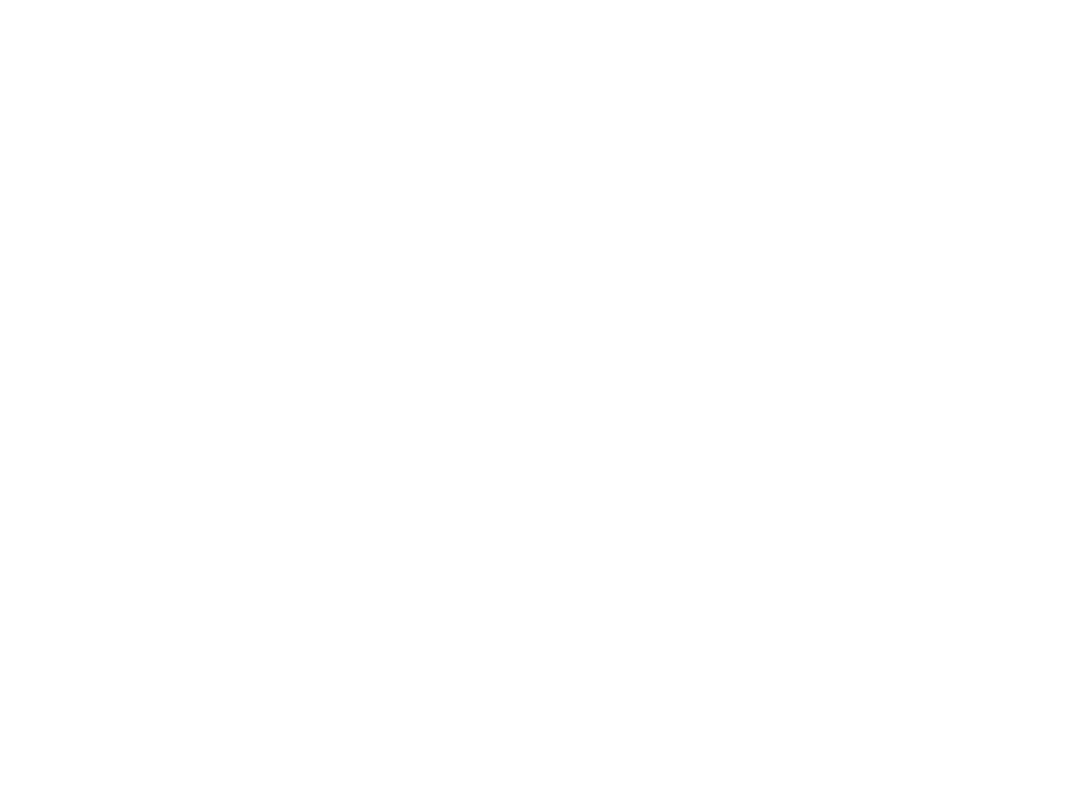
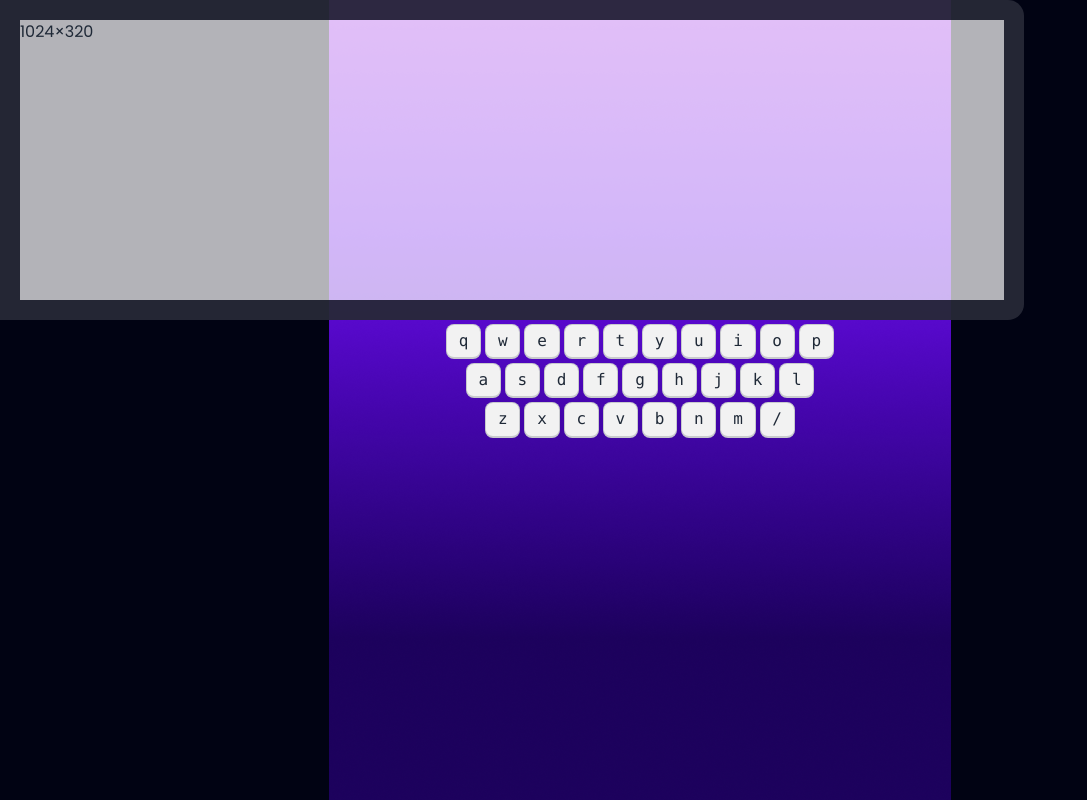
Before and after one commit to Dev-Imran94/alpha-clash-pro, a plain HTML site: page index.html in a window 1280 px wide. Shown: the whole page, without its empty margins (0-1087 px from the left). Drawn offline with nearby package versions, Linux system fonts and the light colour scheme.

Commit message:
screen and keyboard section added

```diff
--- a/index.html
+++ b/index.html
@@ -13,16 +13,72 @@
     <link rel="stylesheet" href="styles/styles.css">
 </head>
 
-<body>
-    <section class="home">
+<body class="min-h-screen bg-[#010313] bg-[url(images/background.png)] bg-no-repeat bg-center">
+    <main class="font-poppins">
+        <!-- home section -->
+        <section class="home min-h-screen hidden text-white flex border flex-col justify-center items-center">
+            <div class="flex flex-col items-center gap-10">
+                <h1 class="text-8xl font-anton uppercase">Alpha Clash Pro</h1>
+                <p>Unleash Your Keyboard Kung Fu: Press "Enter" to Play</p>
+                <button class="btn bg-white text-black">Play Now</button>
+            </div>
 
-    </section>
-    <section class="play-ground">
+        </section>
+        <!-- playground start  -->
+        <section class="play-ground">
+            <!-- playground container  -->
+            <div>
+                <!-- screen -->
+                <div
+                    class="artboard artboard-horizontal phone-6 border-[20px] rounded-r-2xl border-[#010313CC] bg-[#FFFFFFB3]">
+                    1024×320</div>
+                <!-- keyboard start -->
 
-    </section>
-    <section class="score">
+                <div class="keyboard">
+                    <div class="flex justify-center gap-1 my-1 w-full">
+                        <kbd class="kbd">q</kbd>
+                        <kbd class="kbd">w</kbd>
+                        <kbd class="kbd">e</kbd>
+                        <kbd class="kbd">r</kbd>
+                        <kbd class="kbd">t</kbd>
+                        <kbd class="kbd">y</kbd>
+                        <kbd class="kbd">u</kbd>
+                        <kbd class="kbd">i</kbd>
+                        <kbd class="kbd">o</kbd>
+                        <kbd class="kbd">p</kbd>
+                    </div>
+                    <div class="flex justify-center gap-1 my-1 w-full">
+                        <kbd class="kbd">a</kbd>
+                        <kbd class="kbd">s</kbd>
+                        <kbd class="kbd">d</kbd>
+                        <kbd class="kbd">f</kbd>
+                        <kbd class="kbd">g</kbd>
+                        <kbd class="kbd">h</kbd>
+                        <kbd class="kbd">j</kbd>
+                        <kbd class="kbd">k</kbd>
+                        <kbd class="kbd">l</kbd>
+                    </div>
+                    <div class="flex justify-center gap-1 my-1 w-full">
+                        <kbd class="kbd">z</kbd>
+                        <kbd class="kbd">x</kbd>
+                        <kbd class="kbd">c</kbd>
+                        <kbd class="kbd">v</kbd>
+                        <kbd class="kbd">b</kbd>
+                        <kbd class="kbd">n</kbd>
+                        <kbd class="kbd">m</kbd>
+                        <kbd class="kbd">/</kbd>
+                    </div>
+                </div>
+                <!-- keyboard end  -->
+                <!-- life score -->
+            </div>
+        </section>
+        <!-- score section -->
+        <section class="score">
 
-    </section>
+        </section>
+    </main>
+
 
 </body>
 
--- a/styles/styles.css
+++ b/styles/styles.css
@@ -1,7 +1,11 @@
-@import url('https://fonts.googleapis.com/css2?family=Poppins:wght@400;500;600;700;800&display=swap')
+@import url('https://fonts.googleapis.com/css2?family=Anton&display=swap');
 
+@import url('https://fonts.googleapis.com/css2?family=Poppins:wght@400;500;600;700;800&display=swap');
 
 .font-poppins {
     font-family: "Poppins", sans-serif;
+  }
 
-  }
+.font-anton{
+  font-family: "Anton", sans-serif;
+}
```
